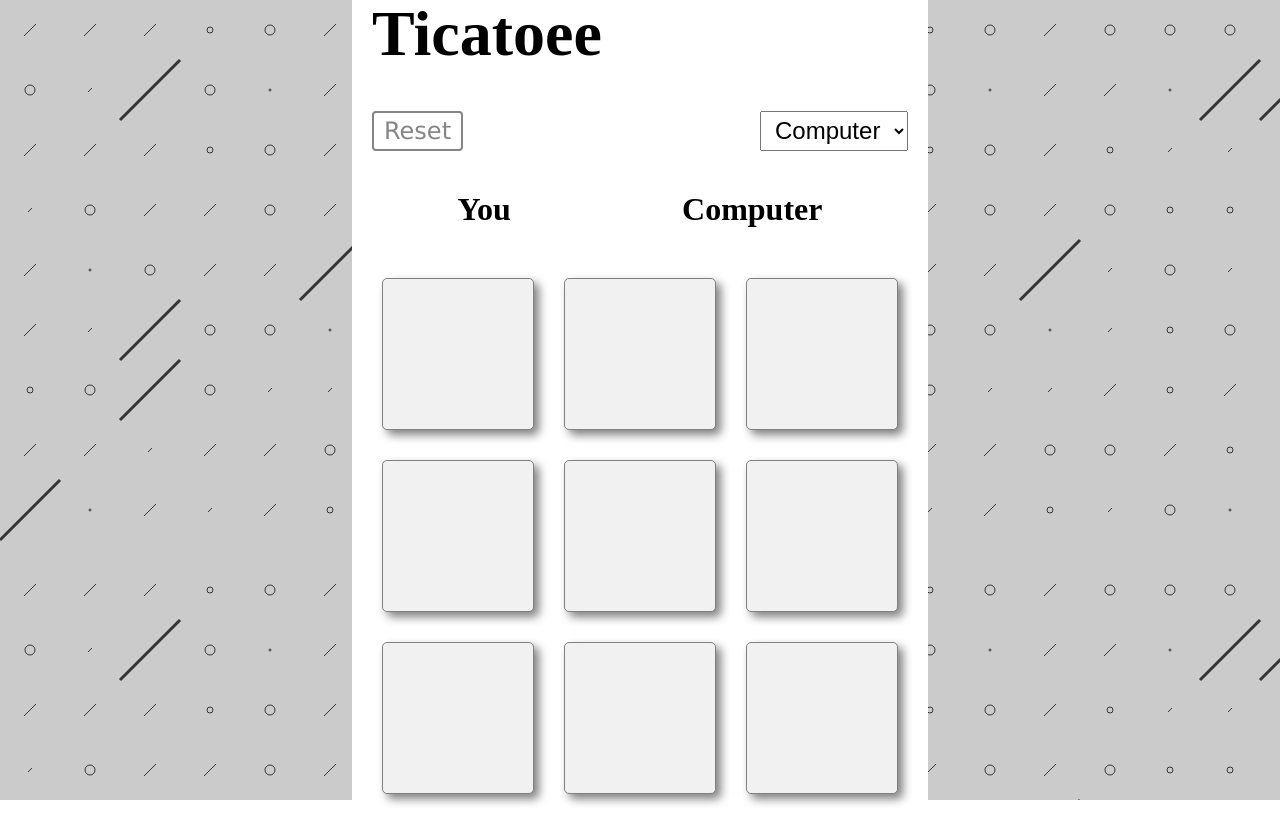
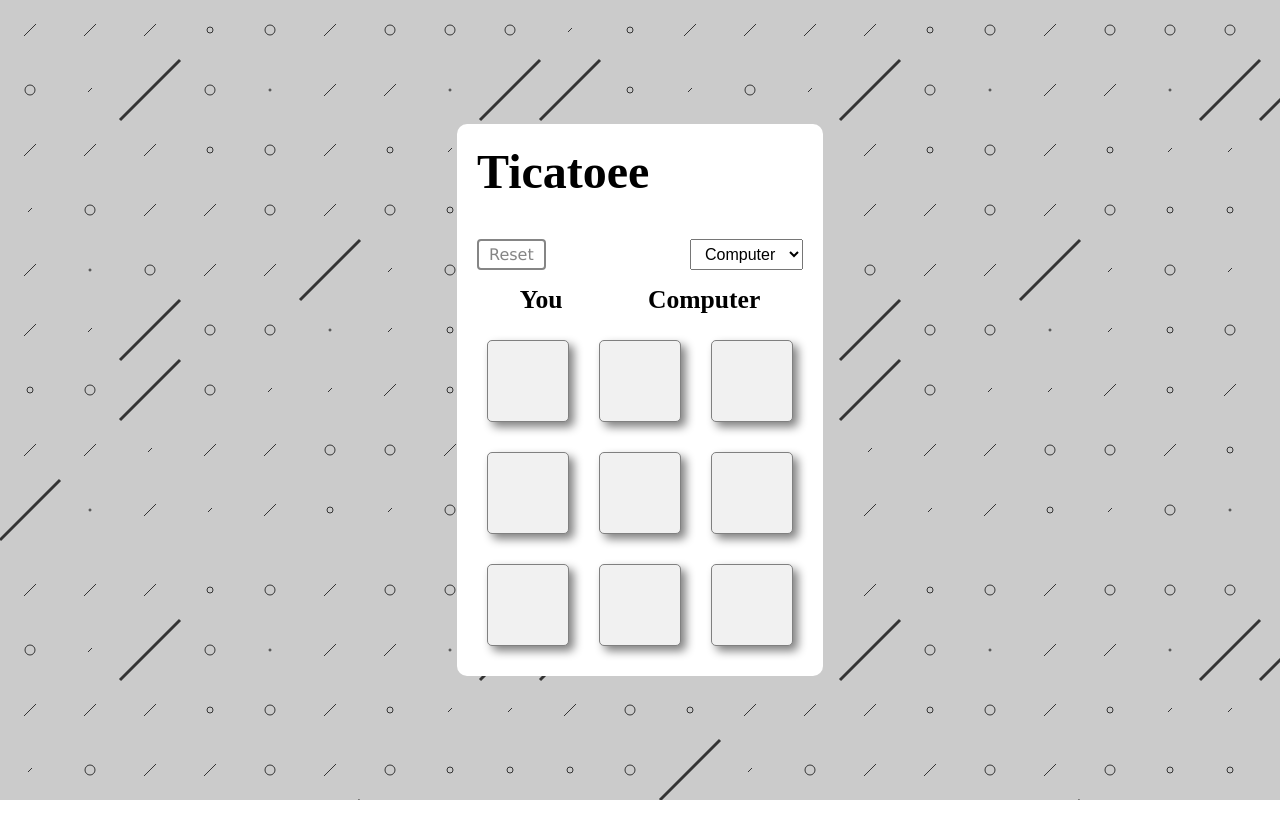
Before and after one commit to si-saaref/react-tic-tac-toe, a React (Vite) app: page / in a window 1280 px wide. After the commit the page ends 800 px from the top, so only its background shows below. Built offline with nearby package versions, Linux system fonts and the light colour scheme.

Commit message:
style: fix animation to show winner info

```diff
--- a/src/component/Board.jsx
+++ b/src/component/Board.jsx
@@ -21,7 +21,7 @@ export default function Board() {
 			// secondPlayerTurn();
 			firstPlayerLine.length !== 0 && secondPlayerTurn();
 		}, 1000);
-		// console.log('First Player =>', firstPlayerLine);
+		console.log('WINNER =>', winner);
 		// console.log('Second Player =>', secondPlayerLine);
 	}, [firstPlayerLine]);
 
@@ -112,11 +112,20 @@ export default function Board() {
 						{/* <h2>Score</h2> */}
 					</div>
 				</div>
+				{/* <div className={winner === undefined ? '' : 'typewriter-wrapper'}>
+					{winner !== 'DRAW' && (
+							<h1 className={winner !== undefined ? '' : 'd-hide'}>The winner is</h1>
+						)}
+				</div> */}
+
 				<div className='board-square-section'>
 					{secondPlayerLine.length === 3 && (
 						<div className='blocker'>
-							{winner !== 'DRAW' && <h1>The winner is</h1>}
-							<h1>{winner}</h1>
+							<div className={winner === undefined ? '' : 'typewriter-wrapper'}>
+								<h1 className={winner !== undefined ? '' : 'd-hide'}>
+									{winner === 'DRAW' ? 'DRAW' : `${winner} Win`}
+								</h1>
+							</div>
 						</div>
 					)}
 					{Array(9)
--- a/src/style/style.css
+++ b/src/style/style.css
@@ -22,6 +22,7 @@ p {
 
 .game-wrapper {
 	display: flex;
+	/* ! Using bgjar */
 	background-image: url('/src/assets/images/Sprinkle.svg');
 	height: 100vh;
 	justify-content: center;
@@ -32,7 +33,7 @@ p {
 .board {
 	display: flex;
 	flex-direction: column;
-	gap: 40px;
+	gap: 15px;
 	background: #fff;
 	padding: 20px;
 	border-radius: 10px;
@@ -90,7 +91,7 @@ p {
 	border-radius: 5px;
 }
 
-.blocker > h1 {
+.blocker h1 {
 	font-size: 5rem;
 	color: white;
 }
@@ -115,7 +116,7 @@ p {
 }
 
 .game-title {
-	font-size: 4rem;
+	font-size: 3rem;
 }
 
 /* ! SQUARE INSIDE */
@@ -123,15 +124,15 @@ p {
 .oActive {
 	font-family: 'kalam-bold';
 	transition: 1s;
-	font-size: 7rem;
+	font-size: 4rem;
 	margin: 0;
 	padding: 0;
 }
 
 .square {
 	background-color: #f1f1f1;
-	width: 150px;
-	height: 150px;
+	width: 80px;
+	height: 80px;
 	cursor: pointer;
 	display: flex;
 	justify-content: center;
@@ -157,3 +158,112 @@ p {
 	display: flex;
 	justify-content: space-between;
 }
+
+/* ? TYPEWRITER EFFECT TO DISPLAY WINNER */
+.typewriter-wrapper h1 {
+	width: fit-content;
+	overflow: hidden;
+	border-right: 0.15em solid orange;
+	font-size: 2.4rem;
+	white-space: nowrap;
+	margin: 0;
+	letter-spacing: 0.15em;
+	animation: typing 2.5s steps(20, end), blink-caret 0.75s step-end infinite;
+}
+
+.delay-animation {
+	animation-delay: 3.5s !important;
+	animation-name: showHide;
+}
+.typewriter-wrapper {
+	width: fit-content;
+}
+
+@keyframes showHide {
+	0% {
+		opacity: 0;
+		transform: scale(0.1);
+	}
+
+	85% {
+		opacity: 1;
+		transform: scale(1.05);
+	}
+	100% {
+		transform: scale(1);
+	}
+}
+
+@keyframes typing {
+	from {
+		width: 0;
+	}
+	to {
+		width: 100%;
+	}
+}
+
+@keyframes blink-caret {
+	from,
+	to {
+		border-color: transparent;
+	}
+	50% {
+		border-color: orange;
+	}
+}
+
+/* .fit-content {
+	width: fit-content;
+} */
+
+/* .type-effect {
+	display: block;
+	position: relative;
+	top: 50%;
+	width: 32%;
+	width: max-content Im !important;
+	margin: 0 auto;
+	border-right: 2px solid rgba(255, 0, 0, 0.75);
+	font-size: 180%;
+	text-align: center;
+	white-space: nowrap;
+	overflow: hidden;
+	transform: translateY(-50%);
+}
+
+.anim-typewriter {
+	animation: typewriter 4s steps(44) 1s 1 normal both,
+		blinkTextCursor 500ms steps(44) infinite normal;
+}
+
+@keyframes typewriter {
+	from {
+		width: 0;
+	}
+	to {
+		width: 32%;
+		width: max-content !important;
+	}
+}
+@keyframes blinkTextCursor {
+	from {
+		border-right-color: rgba(226, 7, 7, 0.75);
+	}
+	to {
+		border-right-color: transparent;
+	}
+} */
+
+.d-hide {
+	display: none;
+}
+
+.board-winner-info-section {
+	font-size: 0.8rem;
+}
+
+.board-info-section button,
+.board-info-section select {
+	font-size: 1rem;
+}
```
